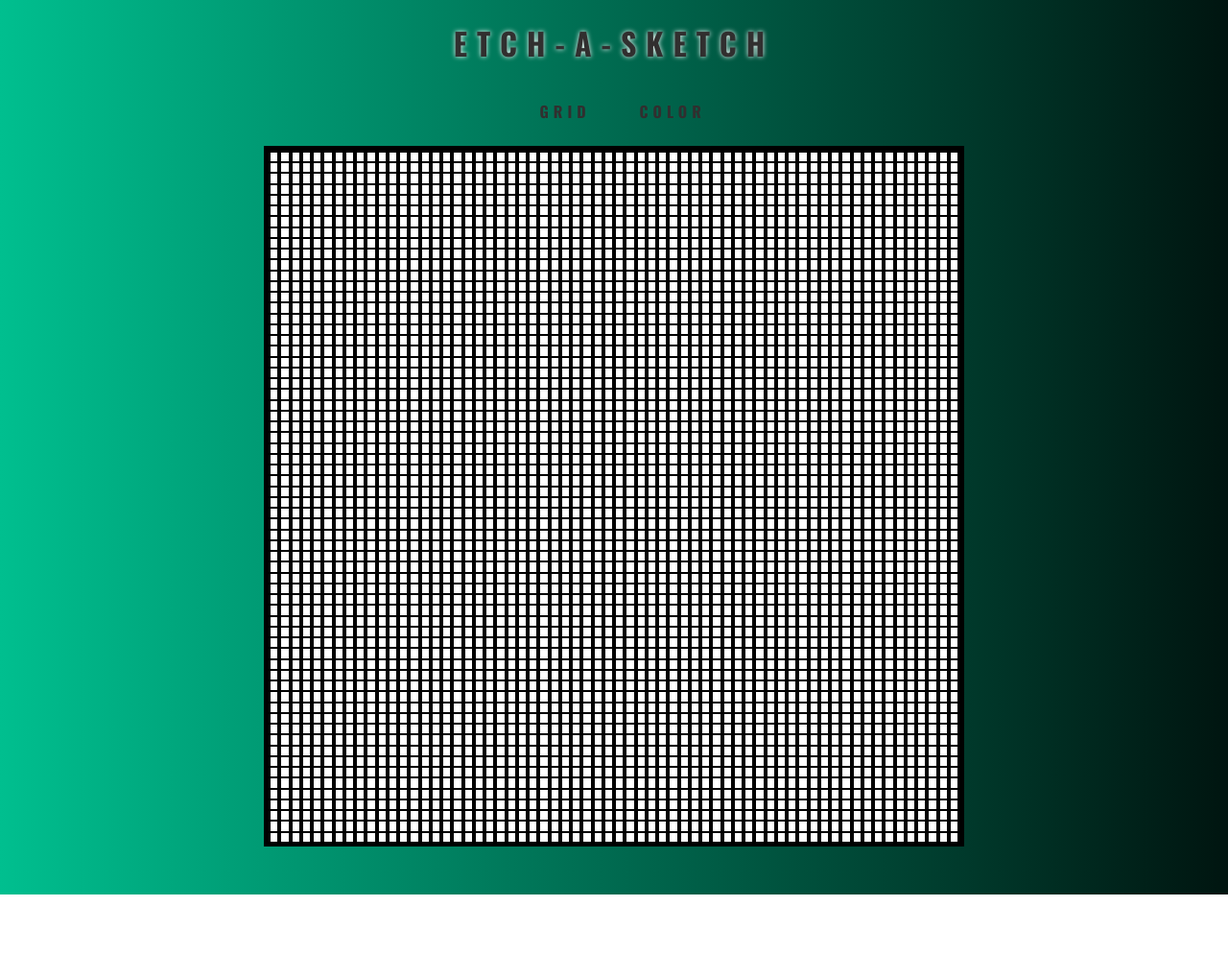
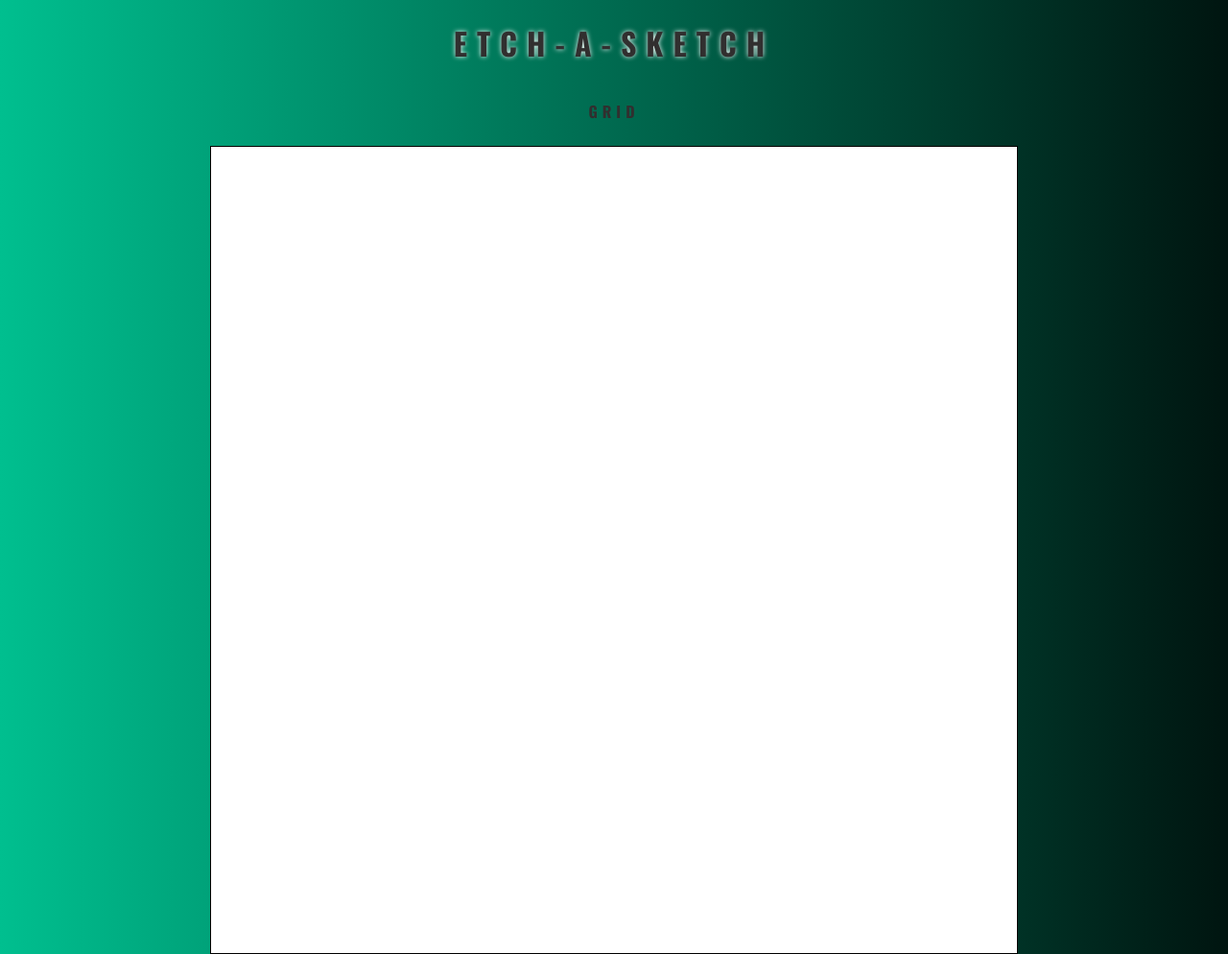
Before and after one commit to dhna32/Project--Etch-a-Sketch, a plain HTML site: page index.html in a window 1280 px wide. Shown: the top 994 px of the page at 96% size. Before the commit the page ends 932 px from the top, so only its background shows below. Drawn offline with nearby package versions, Linux system fonts and the light colour scheme.

Commit message:
Finished Etch-A-Sketch
Finished first version of the project. Improvments soon

```diff
--- a/app.js
+++ b/app.js
@@ -1,24 +1,36 @@
 const gridContainer = document.querySelector('#gridContainer');
-const gridSize = 720;
-const array = 64;
+const gridSize = 840;
 
-const canvasGrid = gridSize/array;
-console.log(canvasGrid);
+function reset(){
+    gridContainer.innerHTML = '';
+}
 
-for (let i = 0; i < array; i++) {
+const gridButton = document.querySelector('#gridButton');
+
+gridButton.addEventListener('click', (e) => {
+    reset();
+    numberOfSquares = prompt("Select your grid size (1 to 64)");
+    let canvasGrid = gridSize/numberOfSquares;
+    for (let i = 0; i < numberOfSquares; i++) {
         const row = document.createElement('div');
         row.classList.add = 'grid';
         row.className = 'grid';
-    for (let j = 0; j < array; j++) {
+        for (let j = 0; j < numberOfSquares; j++) {
             const grid = document.createElement('div');
             grid.style.height = `${canvasGrid-2}px`;
-        grid.style.width = `${canvasGrid-4}px`;
+            grid.style.width = `${canvasGrid-5.01}px`;
             grid.classList.add = 'grid';
             grid.className = 'grid';
             row.appendChild(grid);
             console.log(grid);
-
-
         }
         gridContainer.appendChild(row)
     }
+    gridContainer.addEventListener('mouseover', (e) => {
+        const gridValue = e.target;
+        console.log(gridValue);
+        if(gridValue){
+            gridValue.style.backgroundColor = 'black';
+        }
+    });
+});
--- a/index.html
+++ b/index.html
@@ -10,18 +10,7 @@
 <body>
     <h1 class="title">ETCH-A-SKETCH</h1>
     <div class="navbar">
-        <a type="button">GRID</a>
-        <div class="dropdown">
-            <button class="dropbtn">COLOR<i class="down"></i></button>
-            <div class="dropdown-content">
-                <a type ="button">White</a>
-                <a type ="button">Black</a>
-                <a type ="button">Blue</a>
-                <a type ="button">Green</a>
-                <a type ="button">Red</a>
-                <a type ="button">Random</a>
-            </div>
-        </div>
+        <a  id="gridButton" type="button">GRID</a>
     </div>
 
 
--- a/style.css
+++ b/style.css
@@ -1,15 +1,4 @@
 @import url('https://fonts.googleapis.com/css?family=Oswald:700&display=swap');
-* {
-    --gray: #f5f5f5;
-    --white: #f7f7f7 ;
-    --darkgray: #333;
-    --gridshadow: #555;
-    --github: #24292e;
-    --midgray: #999;
-    --lightgray: #ccc;
-    --linkedin: #0e76a8;
-    --hoverLink: #f55;
-  }
 
 
 body
@@ -33,17 +22,9 @@ body
 
 /* Navbar container */
 .navbar {
-  overflow: hidden;
   font-family:  'Oswald', sans-serif;
-  text-align: center;
-  max-width: 290px;
-  display: block;
-  margin: auto;
-  padding-left: 65px;
-  margin-left: auto;
-  margin-right: auto;
-
-
+  display: flex;
+  justify-content: center;
 }
 
 /* Links inside the navbar */
@@ -58,78 +39,23 @@ body
   letter-spacing: 5px;
 }
 
-/* The dropdown container */
-.dropdown {
-  float: left;
-  overflow: hidden;
-
-}
-
-/* Dropdown button */
-.dropdown .dropbtn {
-  padding-left: 20px;
-  cursor: pointer;
-  font-size: 16px;
-  border: none;
-  outline: none;
-  color: rgb(49, 47, 47);
-  padding: 14px 16px;
-  background-color: inherit;
-  font-family: inherit;
-  margin: 0;
-  letter-spacing: 5px;
-}
-
-.navbar a:hover, .dropdown:hover .dropbtn {
-  background-color: #ddd;
-}
-
-/* Dropdown content (hidden by default) */
-.dropdown-content {
-  display: none;
-  position: absolute;
-  background-color: #f9f9f9;
-  min-width: 160px;
-  box-shadow: 0px 8px 16px 0px rgba(0,0,0,0.2);
-  z-index: 1;
-}
-
-.dropdown-content a {
-  float: none;
-  color: rgb(49, 47, 47);
-  padding: 12px 16px;
-  text-decoration: none;
-  display: block;
-  text-align: left;
-}
-
-/* Add a grey background color to dropdown links on hover */
-.dropdown-content a:hover {
-  background-color: #ddd;
-}
-
-/* Show the dropdown menu on hover */
-.dropdown:hover .dropdown-content {
-  display: block;
-}
 
 #gridContainer
 {
   display: flex;
-  border: 5px solid black;
-  width: 720px;
-  height: 720px;
+  border: 1px solid black;
+  width: 840px;
+  height: 840px;
   margin: auto;
   margin-top: 10px;
   margin-bottom: 50px;
   background-color: white;
-  position: relative;
-  justify-content: stretch;
-  flex-wrap:wrap;
+  justify-content: flex-start;
+  flex-wrap: wrap;
 }
 
 .grid{
-  border: 0.5px solid black;
-  align-self: stretch;
-
+  background-color: white;
+  border: 1px solid black;
+  flex-shrink: 2;
 }
```
Lines whose indentation alone changed are shown as unchanged.
